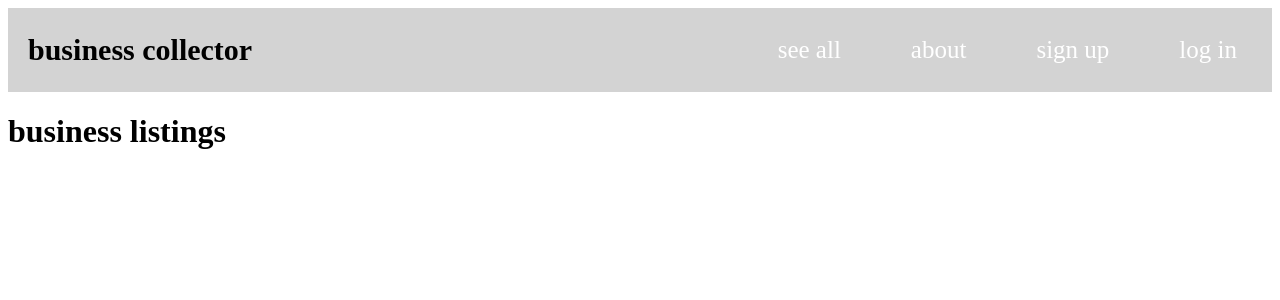
After one commit to nlimtung/shopTO, a Django app: page /businesses/ in a window 1280 px wide. The commit adds this page. Shown: the top 300 px of the page. Run offline with Django 4.2, Linux system fonts and the light colour scheme; data that the repository does not hold is empty; some web fonts are replaced.

Commit message:
adding index and detail features

```diff
--- a/main_app/templates/base.html
+++ b/main_app/templates/base.html
@@ -16,7 +16,7 @@
 <body>
     <nav>
         <h2>business collector</h2>
-        <a href = ''>see all</a>
+        <a href = '/businesses'>see all</a>
         <a href = ''>about</a>
         {% if user.is_authenticated %}
 
--- /dev/null
+++ b/main_app/templates/businesses/index.html
@@ -0,0 +1,23 @@
+{% extends 'base.html' %}
+{% block content %}
+
+<h1>business listings</h1>
+
+{% for business in businesses %}
+  <div class="card">
+    <a href="{% url 'detail' business.id %}">
+        <div class="card-content">
+        <span class="card-title">{{ business.name }}</span>
+        <p>Address: {{ business.address }}</p>
+        <p>City: {{ business.city }}</p>
+        <p>Provice: {{ business.province }}</p>
+        <p>Postal Code: {{ business.postal_code }}</p>
+        <p>Website: {{ business.website }}</p>
+        <p>Category: {{ business.category }}</p>
+
+        </div>
+    </a>
+  </div>
+{% endfor %}
+
+{% endblock %}
--- a/main_app/urls.py
+++ b/main_app/urls.py
@@ -3,5 +3,7 @@ from . import views
 
 urlpatterns =  [
     path ('', views.home, name = 'home'),
+    path('businesses/', views.businesses_index, name='index'),
+    path('businesses/<int:business_id>/', views.businesses_detail, name='detail'),
     path('accounts/signup/', views.signup, name='signup'),
 ]
--- a/main_app/views.py
+++ b/main_app/views.py
@@ -4,12 +4,22 @@ from django.contrib.auth import login
 from django.contrib.auth.forms import UserCreationForm
 from django.contrib.auth.decorators import login_required
 from django.contrib.auth.mixins import LoginRequiredMixin
+from .models import Business
+
 
 
 
 # Create your views here.
 def home (request):
     return render (request, 'home.html')
+
+def businesses_index(request):
+    businesses = Business.objects.all()
+    return render(request, 'businesses/index.html', { 'businesses': businesses })
+
+def businesses_detail(request, business_id):
+  business = Business.objects.get(id=business_id)
+  return render(request, 'businesses/detail.html', { 'business': business })
 
 def signup(request):
   error_message = ''
```
Also changed, not shown: main_app/templates/businesses/detail.html (added, +18 -0 lines).
